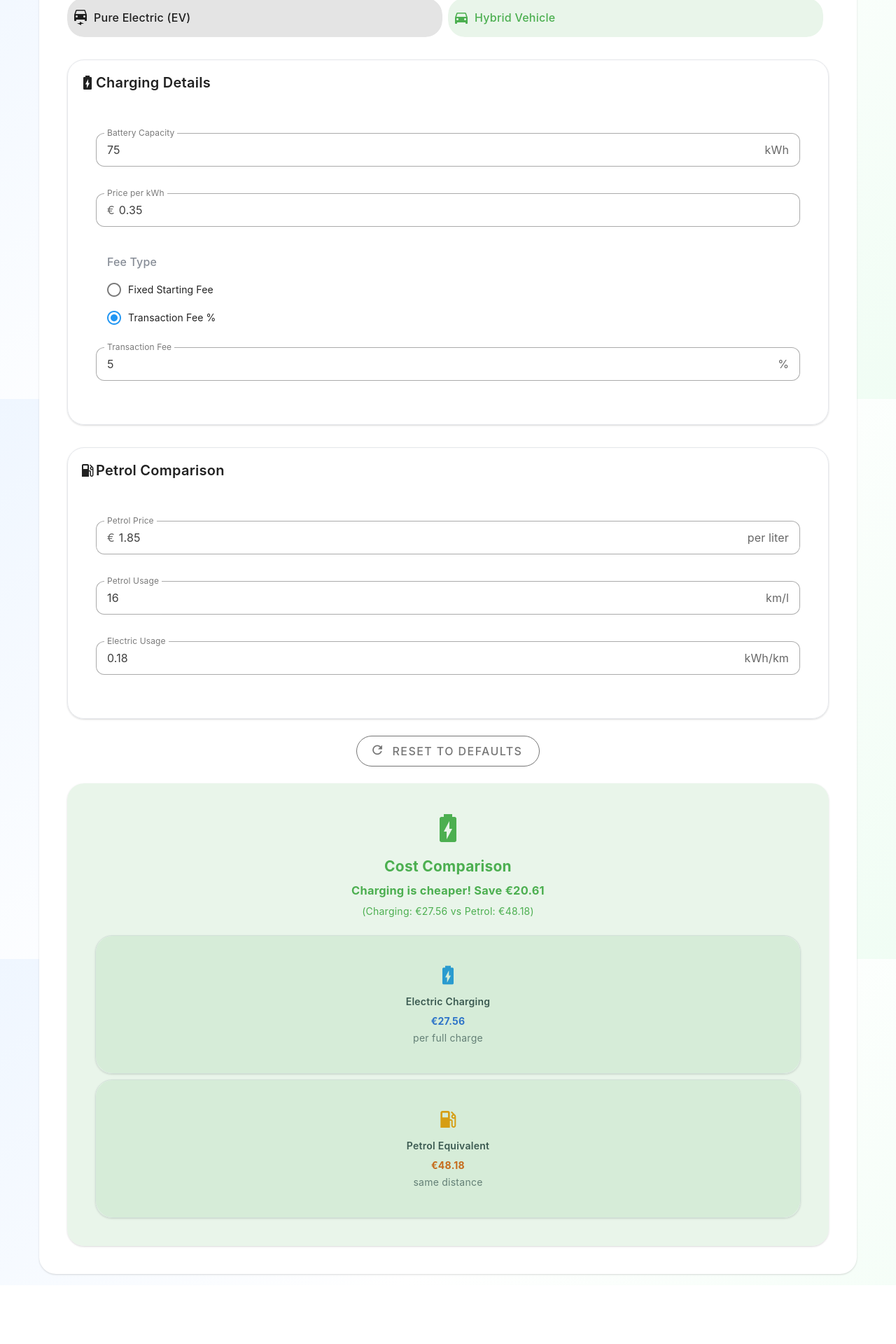
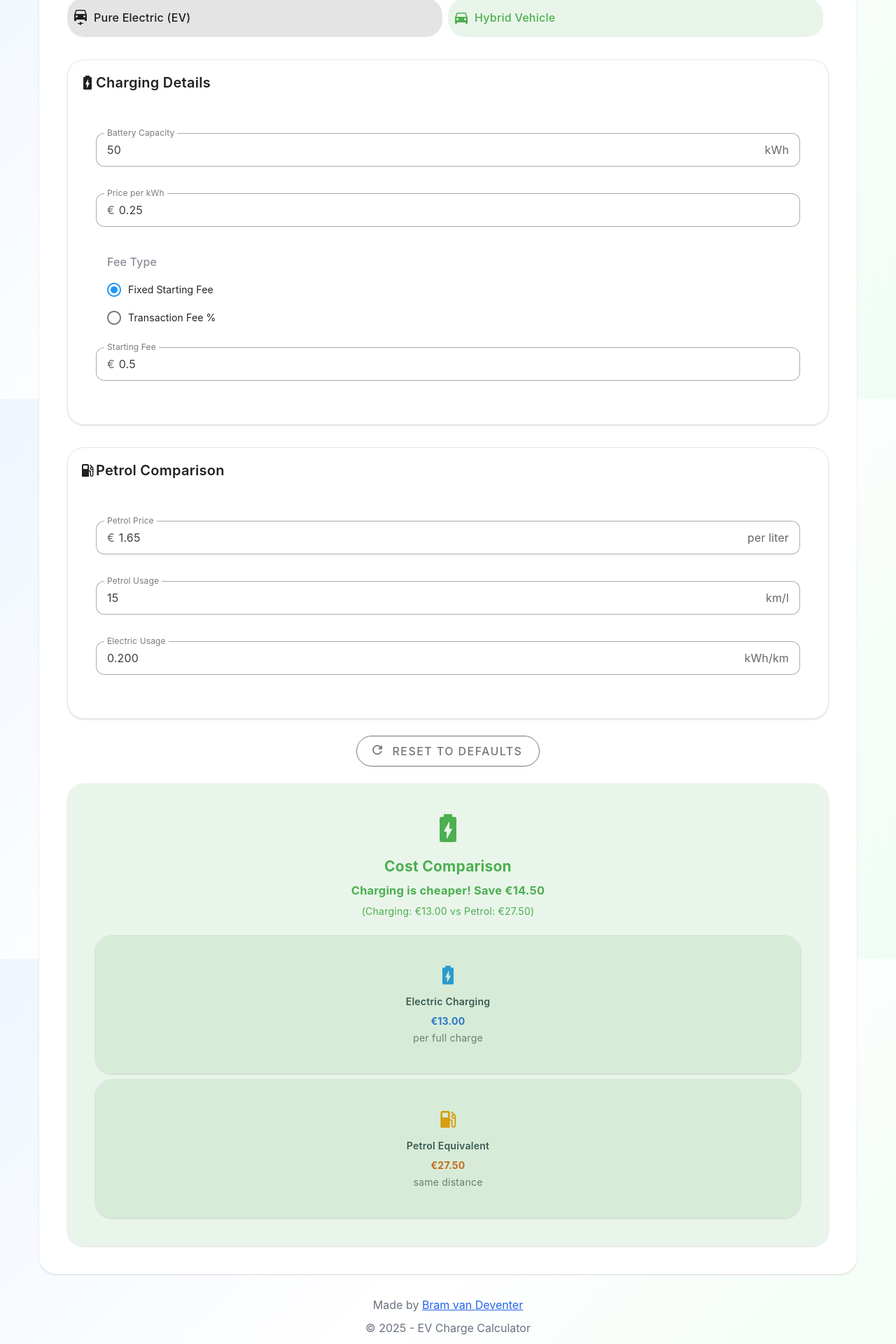
Before and after one commit to bram2202/charge-calculator, a Vue app: page / in a window 1280 px wide. Shown: the part 230-2150 px from the top of the page at 70% size. Before the commit the page ends 2066 px from the top, so only its background shows below. Built offline with nearby package versions, Linux system fonts and the light colour scheme.

Commit message:
feat: :sparkles: Save values in local storage for later use

```diff
--- a/src/App.vue
+++ b/src/App.vue
@@ -71,7 +71,8 @@ const handleReset = () => {
           <div class="text-center mb-6 sm:mb-8">
             <div class="inline-flex items-center justify-center gap-2 sm:gap-3 mb-4">
               <v-icon icon="mdi-ev-station" size="32" class="text-blue-600 sm:text-4xl" />
-              <h1 class="text-2xl sm:text-3xl lg:text-4xl font-bold bg-gradient-to-r from-blue-600 to-green-600 bg-clip-text text-transparent">
+              <h1
+                class="text-2xl sm:text-3xl lg:text-4xl font-bold bg-gradient-to-r from-blue-600 to-green-600 bg-clip-text text-transparent">
                 EV Charge Calculator
               </h1>
             </div>
@@ -91,59 +92,54 @@ const handleReset = () => {
               <!-- Input Cards Grid -->
               <div class="grid grid-cols-1 lg:grid-cols-2 gap-4 sm:gap-6 mb-6 sm:mb-8">
                 <!-- Basic EV Inputs -->
-                <div class="w-full mb-8" >
-                  <ChargingDetailsCard
-                    v-model:batteryCapacity="batteryCapacity"
-                    v-model:pricePerKWh="pricePerKWh"
-                    v-model:feeType="feeType"
-                    v-model:startingFee="startingFee"
-                    v-model:transactionFeePercent="transactionFeePercent"
-                  />
+                <div class="w-full mb-8">
+                  <ChargingDetailsCard v-model:batteryCapacity="batteryCapacity" v-model:pricePerKWh="pricePerKWh"
+                    v-model:feeType="feeType" v-model:startingFee="startingFee"
+                    v-model:transactionFeePercent="transactionFeePercent" />
                 </div>
 
                 <!-- Hybrid Mode Inputs -->
                 <div v-if="mode === 'Hybrid'" class="w-full">
-                  <PetrolComparisonCard
-                    v-model:petrolPrice="petrolPrice"
-                    v-model:petrolUsage="petrolUsage"
-                    v-model:kwhUsage="kwhUsage"
-                  />
+                  <PetrolComparisonCard v-model:petrolPrice="petrolPrice" v-model:petrolUsage="petrolUsage"
+                    v-model:kwhUsage="kwhUsage" />
                 </div>
 
                 <!-- EV Mode Info Card -->
                 <div v-if="mode === 'EV'" class="w-full">
-                  <UsageSettingsCard
-                    v-model:kwhUsage="kwhUsage"
-                    :batteryCapacity="batteryCapacity"
-                    :kmRange="kmRange"
-                  />
+                  <UsageSettingsCard v-model:kwhUsage="kwhUsage" :batteryCapacity="batteryCapacity"
+                    :kmRange="kmRange" />
                 </div>
               </div>
 
               <!-- Reset Button -->
               <div class="text-center mb-6 sm:mb-8">
-                <v-btn
-                  variant="outlined"
-                  color="grey-darken-1"
-                  @click="handleReset"
-                  class="px-6 py-2 rounded-xl"
-                  size="large"
-                >
+                <v-btn variant="outlined" color="grey-darken-1" @click="handleReset" class="px-6 py-2 rounded-xl"
+                  size="large">
                   <v-icon start>mdi-refresh</v-icon>
                   Reset to Defaults
                 </v-btn>
               </div>
 
               <!-- Results -->
-              <ResultsCard
-                :mode="mode"
-                :isChargingCheaper="isChargingCheaper"
-                :chargingCost="chargingCost"
-                :petrolCost="petrolCost"
-                :kmRange="kmRange"
-              />
+              <ResultsCard :mode="mode" :isChargingCheaper="isChargingCheaper" :chargingCost="chargingCost"
+                :petrolCost="petrolCost" :kmRange="kmRange" />
             </v-card-text>
           </v-card>
+
+          <!-- Footer -->
+          <div class="text-center mt-8 mb-4">
+            <div class="text-gray-500 text-sm">
+              <p class="mb-2">
+                Made by
+                <a href="https://bram-dev.nl" target="_blank" rel="noopener noreferrer" class="text-blue-600">
+                  Bram van Deventer
+                </a>
+              </p>
+              <p class="text-xs text-gray-400">
+                © {{ new Date().getFullYear() }} - EV Charge Calculator
+              </p>
+            </div>
+          </div>
         </div>
       </v-container>
     </v-main>
--- a/src/components/PetrolComparisonCard.vue
+++ b/src/components/PetrolComparisonCard.vue
@@ -35,12 +35,12 @@
       />
 
       <v-text-field
-        :model-value="kwhUsage"
+        :model-value="kwhUsage.toFixed(3)"
         @update:model-value="$emit('update:kwhUsage', parseFloat($event) || 0)"
         label="Electric Usage"
         suffix="kWh/km"
         type="number"
-        step="0.01"
+        step="0.001"
         variant="outlined"
         color="green"
         class="text-field-mobile"
--- a/src/composables/useChargeCalculatorConfig.js
+++ b/src/composables/useChargeCalculatorConfig.js
@@ -1,4 +1,4 @@
-import { ref } from 'vue'
+import { ref, watch } from 'vue'
 import { getConfig } from '../config/defaults.js'
 
 // Get environment from Vite env variables or default to development
@@ -6,6 +6,30 @@ const environment = import.meta.env.VITE_APP_ENV || 'development'
 
 // Load configuration
 const config = getConfig(environment)
+
+// Local storage utilities
+const STORAGE_KEY = 'ev-charge-calculator-settings'
+
+const saveToLocalStorage = (data) => {
+  try {
+    localStorage.setItem(STORAGE_KEY, JSON.stringify(data))
+  } catch (error) {
+    console.warn('Failed to save to localStorage:', error)
+  }
+}
+
+const loadFromLocalStorage = () => {
+  try {
+    const stored = localStorage.getItem(STORAGE_KEY)
+    if (!stored) return null
+
+    return JSON.parse(stored)
+  } catch (error) {
+    console.warn('Failed to load from localStorage:', error)
+    localStorage.removeItem(STORAGE_KEY) // Clean up corrupted data
+    return null
+  }
+}
 
 // Override with environment variables if they exist
 const getEnvValue = (key, defaultValue, type = 'string') => {
@@ -24,18 +48,52 @@ const getEnvValue = (key, defaultValue, type = 'string') => {
 
 // Create reactive state with configuration values
 export const useChargeCalculatorConfig = () => {
-  // State variables initialized from config
-  const mode = ref(getEnvValue('VITE_DEFAULT_MODE', config.mode))
-  const batteryCapacity = ref(getEnvValue('VITE_DEFAULT_BATTERY_CAPACITY', config.batteryCapacity, 'number'))
-  const pricePerKWh = ref(getEnvValue('VITE_DEFAULT_PRICE_PER_KWH', config.pricePerKWh, 'number'))
-  const feeType = ref(getEnvValue('VITE_DEFAULT_FEE_TYPE', config.feeType))
-  const startingFee = ref(getEnvValue('VITE_DEFAULT_STARTING_FEE', config.startingFee, 'number'))
-  const transactionFeePercent = ref(getEnvValue('VITE_DEFAULT_TRANSACTION_FEE_PERCENT', config.transactionFeePercent, 'number'))
+  // Try to load saved settings first
+  const savedSettings = loadFromLocalStorage()
+
+  // Initialize values with saved settings or defaults
+  const getInitialValue = (key, defaultValue, type = 'string') => {
+    // First check saved settings
+    if (savedSettings && savedSettings[key] !== undefined) {
+      return savedSettings[key]
+    }
+    // Then check environment variables
+    return getEnvValue(`VITE_DEFAULT_${key.toUpperCase()}`, defaultValue, type)
+  }
+
+  // State variables initialized from saved settings, env, or config
+  const mode = ref(getInitialValue('mode', config.mode))
+  const batteryCapacity = ref(getInitialValue('batteryCapacity', config.batteryCapacity, 'number'))
+  const pricePerKWh = ref(getInitialValue('pricePerKWh', config.pricePerKWh, 'number'))
+  const feeType = ref(getInitialValue('feeType', config.feeType))
+  const startingFee = ref(getInitialValue('startingFee', config.startingFee, 'number'))
+  const transactionFeePercent = ref(getInitialValue('transactionFeePercent', config.transactionFeePercent, 'number'))
 
   // Hybrid mode specific
-  const petrolPrice = ref(getEnvValue('VITE_DEFAULT_PETROL_PRICE', config.petrolPrice, 'number'))
-  const petrolUsage = ref(getEnvValue('VITE_DEFAULT_PETROL_USAGE', config.petrolUsage, 'number'))
-  const kwhUsage = ref(getEnvValue('VITE_DEFAULT_KWH_USAGE', config.kwhUsage, 'number'))
+  const petrolPrice = ref(getInitialValue('petrolPrice', config.petrolPrice, 'number'))
+  const petrolUsage = ref(getInitialValue('petrolUsage', config.petrolUsage, 'number'))
+  const kwhUsage = ref(getInitialValue('kwhUsage', config.kwhUsage, 'number'))
+
+  // Watch for changes and save to localStorage
+  const saveCurrentSettings = () => {
+    const currentSettings = {
+      mode: mode.value,
+      batteryCapacity: batteryCapacity.value,
+      pricePerKWh: pricePerKWh.value,
+      feeType: feeType.value,
+      startingFee: startingFee.value,
+      transactionFeePercent: transactionFeePercent.value,
+      petrolPrice: petrolPrice.value,
+      petrolUsage: petrolUsage.value,
+      kwhUsage: kwhUsage.value,
+    }
+    saveToLocalStorage(currentSettings)
+  }
+
+  // Set up watchers for all reactive values
+  watch([mode, batteryCapacity, pricePerKWh, feeType, startingFee, transactionFeePercent, petrolPrice, petrolUsage, kwhUsage], () => {
+    saveCurrentSettings()
+  }, { deep: true })
 
   // Reset to defaults function
   const resetToDefaults = () => {
@@ -48,6 +106,9 @@ export const useChargeCalculatorConfig = () => {
     petrolPrice.value = config.petrolPrice
     petrolUsage.value = config.petrolUsage
     kwhUsage.value = config.kwhUsage
+
+    // Clear localStorage when resetting
+    localStorage.removeItem(STORAGE_KEY)
   }
 
   // Export current configuration
@@ -62,6 +123,11 @@ export const useChargeCalculatorConfig = () => {
     petrolUsage: petrolUsage.value,
     kwhUsage: kwhUsage.value,
   })
+
+  // Clear stored settings (useful for debugging or user preference)
+  const clearStoredSettings = () => {
+    localStorage.removeItem(STORAGE_KEY)
+  }
 
   return {
     // State variables
@@ -78,6 +144,7 @@ export const useChargeCalculatorConfig = () => {
     // Utility functions
     resetToDefaults,
     getCurrentConfig,
+    clearStoredSettings,
 
     // Raw config for reference
     config
--- a/src/config/defaults.js
+++ b/src/config/defaults.js
@@ -7,7 +7,7 @@ export const defaultConfig = {
   batteryCapacity: 50, // kWh
   pricePerKWh: 0.25, // €/kWh
   feeType: 'fixed', // 'fixed' or 'percentage'
-  startingFee: 2.5, // € (when feeType is 'fixed')
+  startingFee: 0.5, // € (when feeType is 'fixed')
   transactionFeePercent: 5, // % (when feeType is 'percentage')
 
   // Electric usage
```
